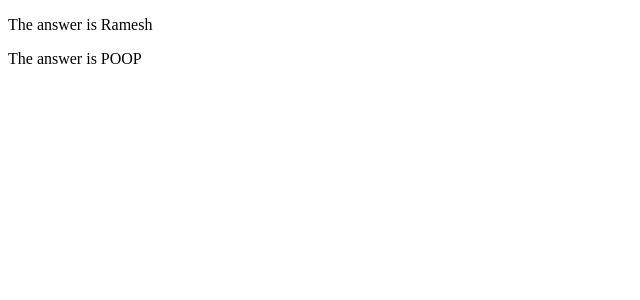
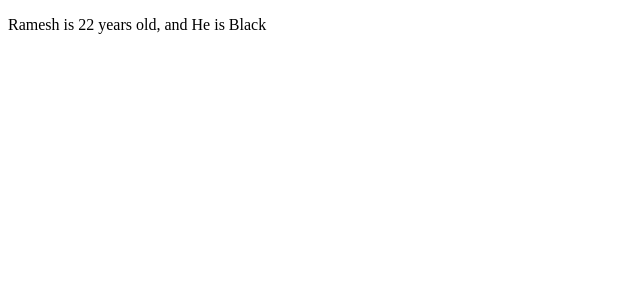
Before and after one commit to prakhargupta-jan/Learning-Svelte, a SvelteKit app: page / in a window 1280 px wide. Shown: the top 300 px of the page, without its empty margins (0-640 px from the left). Built offline with nearby package versions, Linux system fonts and the light colour scheme.

Commit message:
Basic Svelte > Props > Spread props

```diff
--- a/src/components/Nested.svelte
+++ b/src/components/Nested.svelte
@@ -1,5 +1,8 @@
-<script>
-    export let answer = "POOP";
+<script lang='ts'>
+    export let age: Number;
+    export let name: String
+    export let gender: "Male" | "Female"
+    export let property: "Hot" | "Ugly" | "Fat" | "Skinny" | "Black" | "White" | "Brown" | "Petite" | "Tall" | "Knockers";
 </script>
 
-<p>The answer is {answer}</p>
+<p>{name} is {age} years old, and {gender === "Male" ? "He" : "She"} is {property}</p>
--- a/src/routes/+page.svelte
+++ b/src/routes/+page.svelte
@@ -1,5 +1,15 @@
-<script>
+<script lang='ts'>
     import Nested from "../components/Nested.svelte";
+    const person: {
+        name: String,
+        age: Number,
+        gender: "Male" | "Female",
+        property: "Hot" | "Ugly" | "Fat" | "Skinny" | "Black" | "White" | "Brown" | "Petite" | "Tall" | "Knockers";
+    } = {
+        name: "Ramesh",
+        age: 22,
+        gender: "Male",
+        property: "Black",
+    }
 </script>
-<Nested answer="Ramesh" />
-<Nested />
+<Nested {...person} />
```
